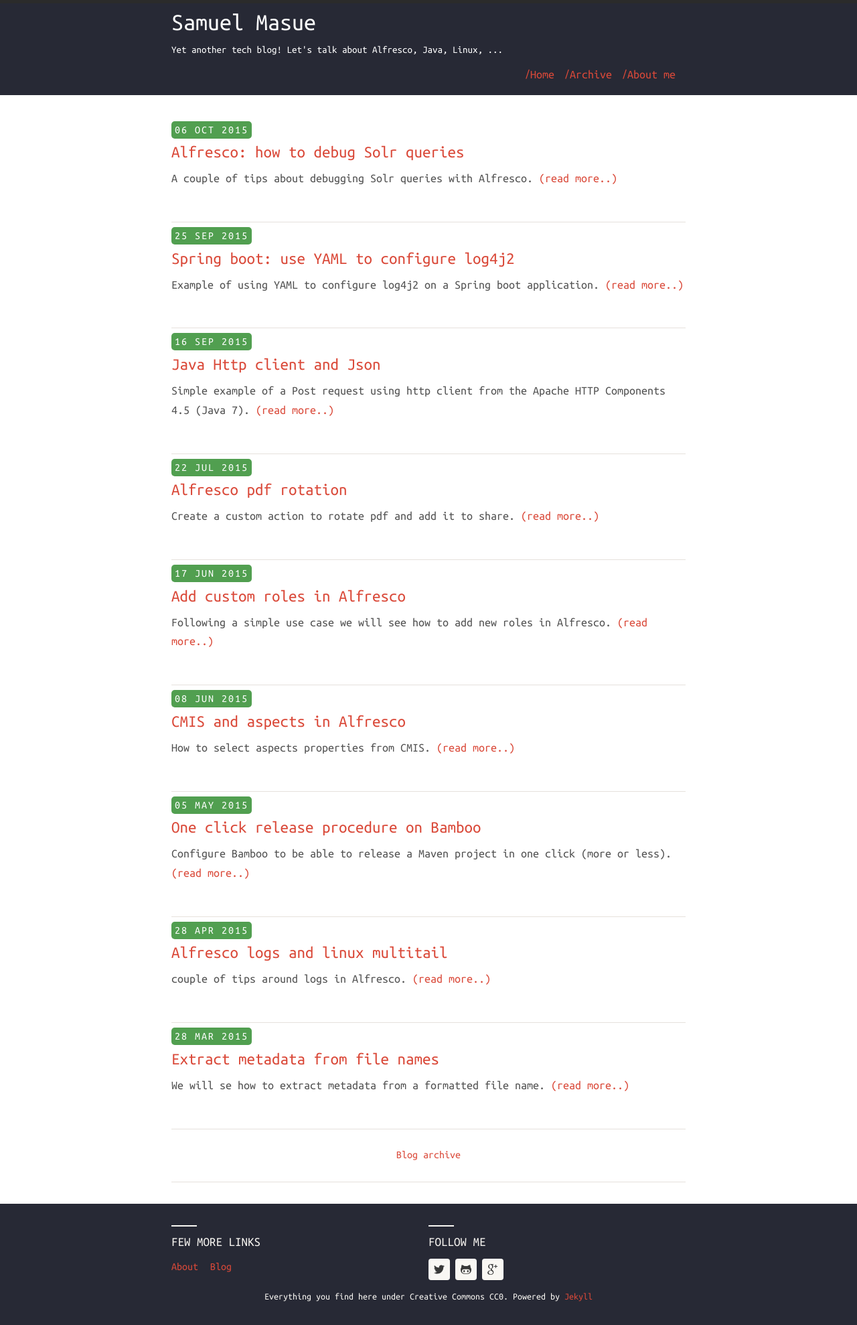
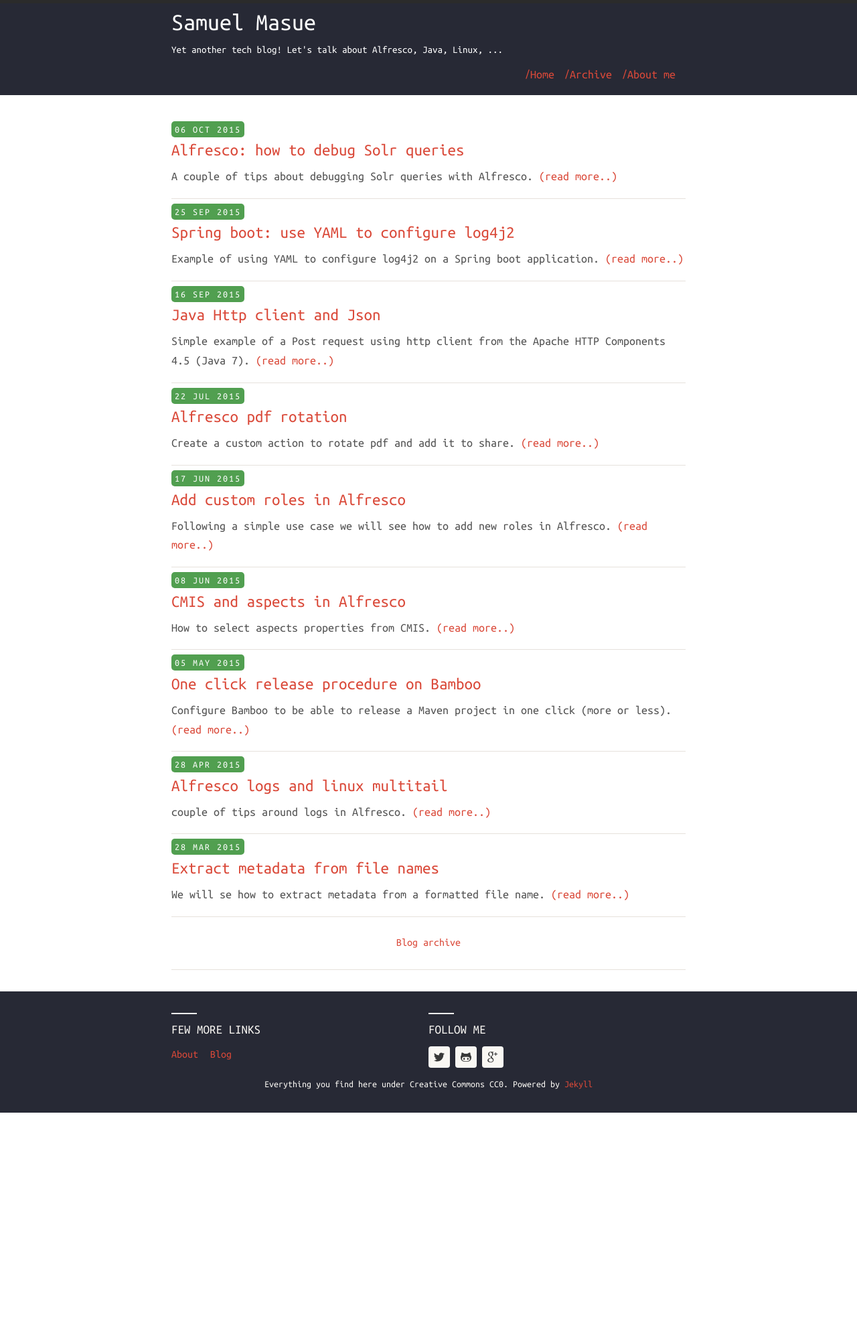
Before and after one commit to TheWeirdDev/theweirddev.github.io, a Jekyll site: the page built from index.html, in a window 1280 px wide. Shown: the whole page at 67% size. Built offline with Jekyll 4.4.1, drawn with Linux system fonts in a browser that asks for light colours; nearby versions of some CDN libraries; after the commit the page ends 1661 px from its top, so only the background shows below that.

Commit message:
Reduce padding

```diff
--- a/assets/css/main.scss
+++ b/assets/css/main.scss
@@ -643,11 +643,11 @@
 }
 div.post {
   padding-top: .5em;
-  padding-bottom: 1em;
+  padding-bottom: 0;
   border-bottom: 1px $base-05 solid;
   @include MQ(M) {
 
-    padding-bottom: 2em;
+    padding-bottom: 0;
   }
 
   &:last-child {
@@ -658,7 +658,6 @@
   line-height: 1.6;
   letter-spacing: 2px;
   text-transform: uppercase;
-  @include font-size(12px);
   overflow: hidden;
   padding: 5px;
   background-color: #519f50;
@@ -666,7 +665,7 @@
   color: white;
 
   @include MQ(M) {
-    @include font-size(16px);
+    @include font-size(14px);
   }
 }
 
```
